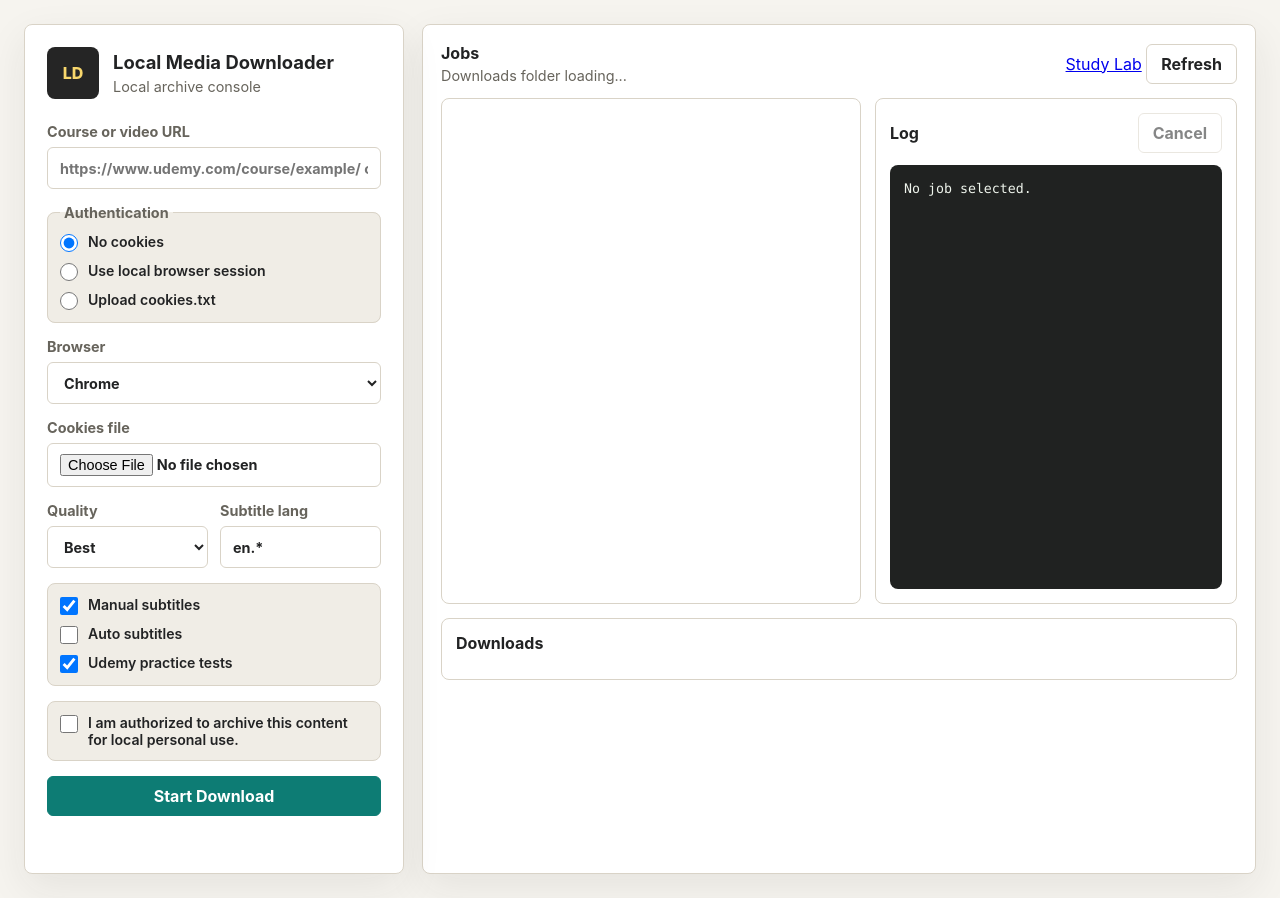
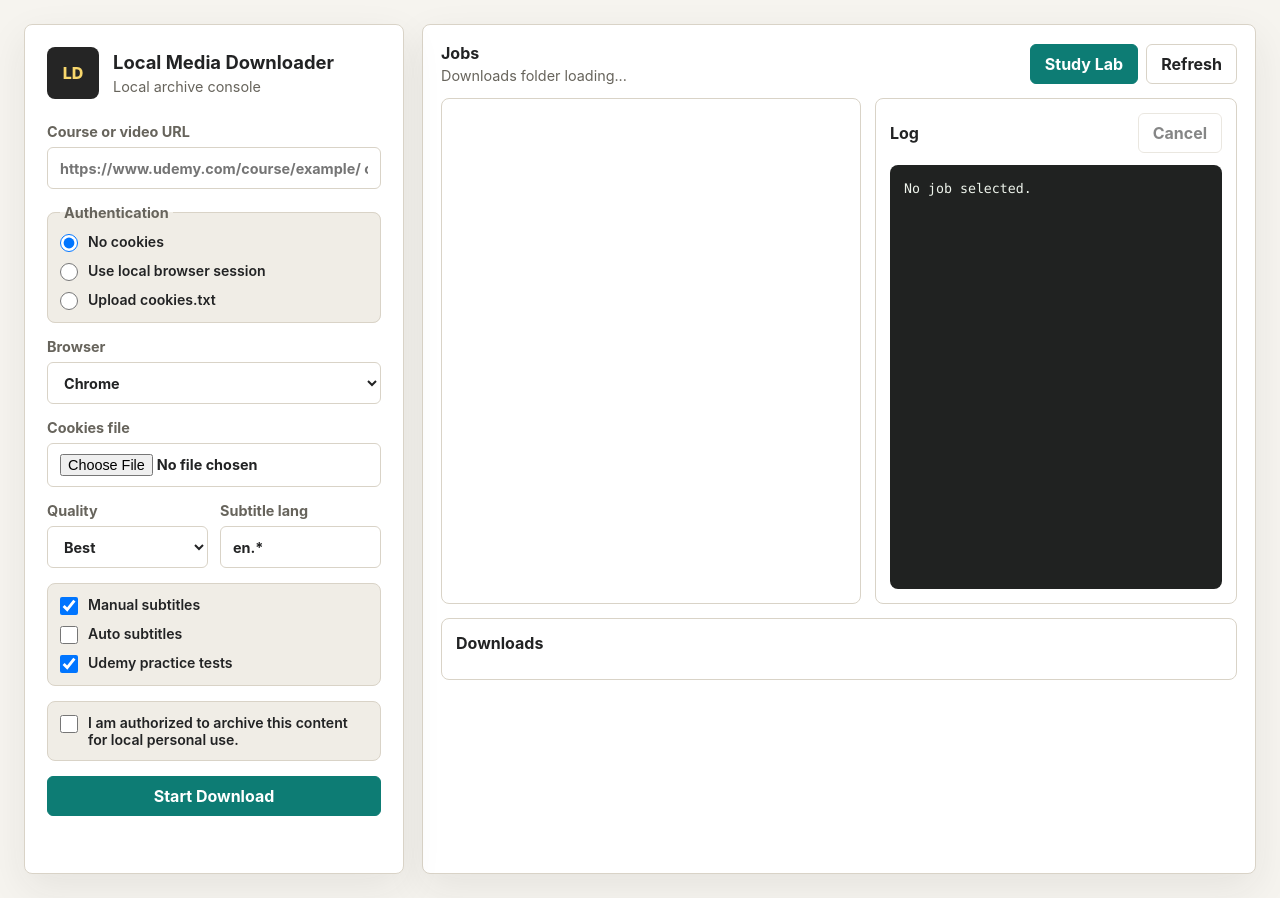
Before and after one commit to rrahul0904/udemy-project-downloader, a plain HTML site: page app/static/index.html in a window 1280 px wide. Drawn offline with Linux system fonts and the light colour scheme; no server answers.

Commit message:
Load integration navigation styles

```diff
--- a/app/static/index.html
+++ b/app/static/index.html
@@ -5,6 +5,7 @@
     <meta name="viewport" content="width=device-width, initial-scale=1" />
     <title>Local Media Downloader</title>
     <link rel="stylesheet" href="/static/styles.css" />
+    <link rel="stylesheet" href="/static/integration.css" />
   </head>
   <body>
     <main class="shell">
```
